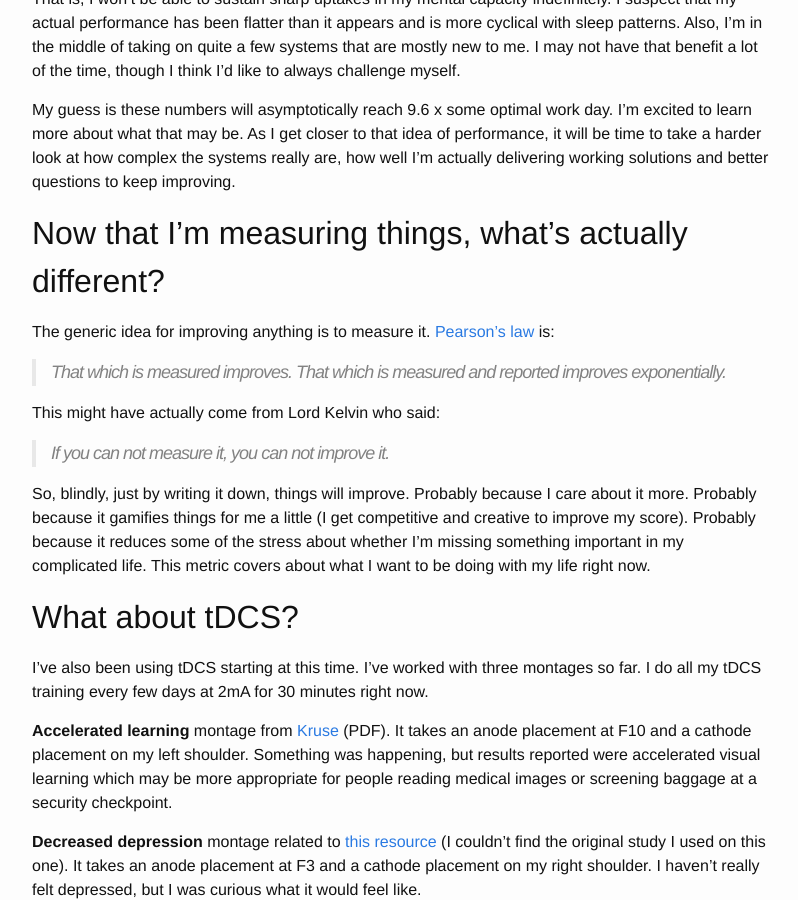
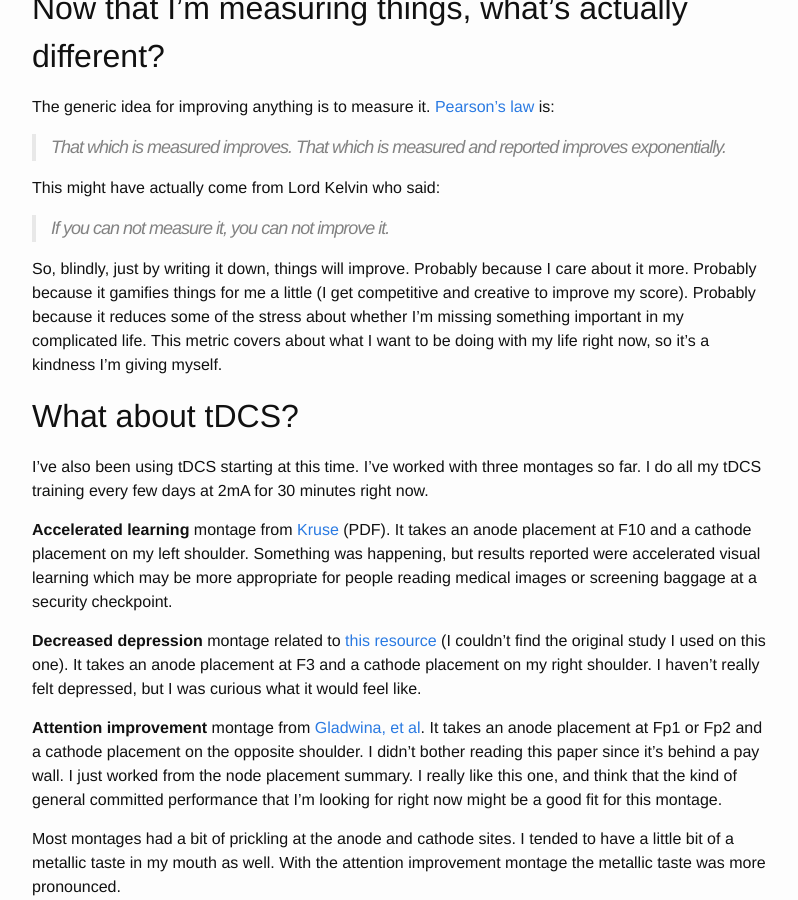
Before and after one commit to davidrichards/davidrichards.github.io, a Jekyll site: the page built from _posts/2016-4-23-quantified-baseline.markdown, in a window 1280 px wide and 900 px high, scrolled down 2079 px. Shown: the whole window, without its empty margins (238-1036 px from the left). Built offline with Jekyll 4.4.1, drawn with Linux system fonts in a browser that asks for light colours; some of the changed text lies outside the part shown.

Commit message:
Quantified Self edits

```diff
--- a/_posts/2016-4-23-quantified-baseline.markdown
+++ b/_posts/2016-4-23-quantified-baseline.markdown
@@ -8,10 +8,10 @@
 
 I [recently wrote](http://davidrichards.github.io/development/2016/04/06/quanitified-self.html) about my beginning efforts with a quantified self experiment.  I want to measure and improve my ability to build software systems.  The scale I'm using to measure that is doing fairly well:
 
-* Complexity: rounded log10 scale of the number of moving parts in a system I'm working on (usually 2 or 3)
-* Similarity: estimate of how much of the work is new to me ([.2, .5, .8])
-* Criticality: how do I see the system? (1=trivial, 2=good effort, 3=professional, 4=critical)
-* Time: how many hours was this activity?
+* **Complexity**: rounded log10 scale of the number of moving parts in a system I'm working on (usually 2 or 3)
+* **Similarity**: estimate of how much of the work is new to me ([.2, .5, .8])
+* **Criticality**: how do I see the system? (1=trivial, 2=good effort, 3=professional, 4=critical)
+* **Time**: how many hours was this activity?
 
 There are a few things I've notice about this scale:
 
@@ -28,11 +28,11 @@
 
 There might be an uptick in how I'm performing, but there really isn't much data here yet.  I could be dealing with cycles or short-term pushes on projects or refinements on how I estimate my daily production.  In a few months I'll have a real idea of what I'm up to and whether it's working out for me.  To put the problem in context, here is the same graph with a 9.6 output over 12 hours (115.2) as the maximum output in the graph:
 
-<img src="http://i.imgur.com/xyEzhv3.png" width="500" />
+<img src="http://i.imgur.com/xyEzhv3.png" width="400" />
 
 It shows that I may be doing better, but I'm less than half of what I think I can do on a long-term basis.  If I project my recent performance, I see that something is going to have to change soon:
 
-<img src="http://i.imgur.com/atXse1w.png" width="600" />
+<img src="http://i.imgur.com/atXse1w.png" width="400" />
 
 That is, I won't be able to sustain sharp uptakes in my mental capacity indefinitely.  I suspect that my actual performance has been flatter than it appears and is more cyclical with sleep patterns.  Also, I'm in the middle of taking on quite a few systems that are mostly new to me.  I may not have that benefit a lot of the time, though I think I'd like to always challenge myself.
 
@@ -48,7 +48,7 @@
 
 > If you can not measure it, you can not improve it.
 
-So, blindly, just by writing it down, things will improve.  Probably because I care about it more.  Probably because it gamifies things for me a little (I get competitive and creative to improve my score).  Probably because it reduces some of the stress about whether I'm missing something important in my complicated life.  This metric covers about what I want to be doing with my life right now.
+So, blindly, just by writing it down, things will improve.  Probably because I care about it more.  Probably because it gamifies things for me a little (I get competitive and creative to improve my score).  Probably because it reduces some of the stress about whether I'm missing something important in my complicated life.  This metric covers about what I want to be doing with my life right now, so it's a kindness I'm giving myself.
 
 ## What about tDCS?
 
```
